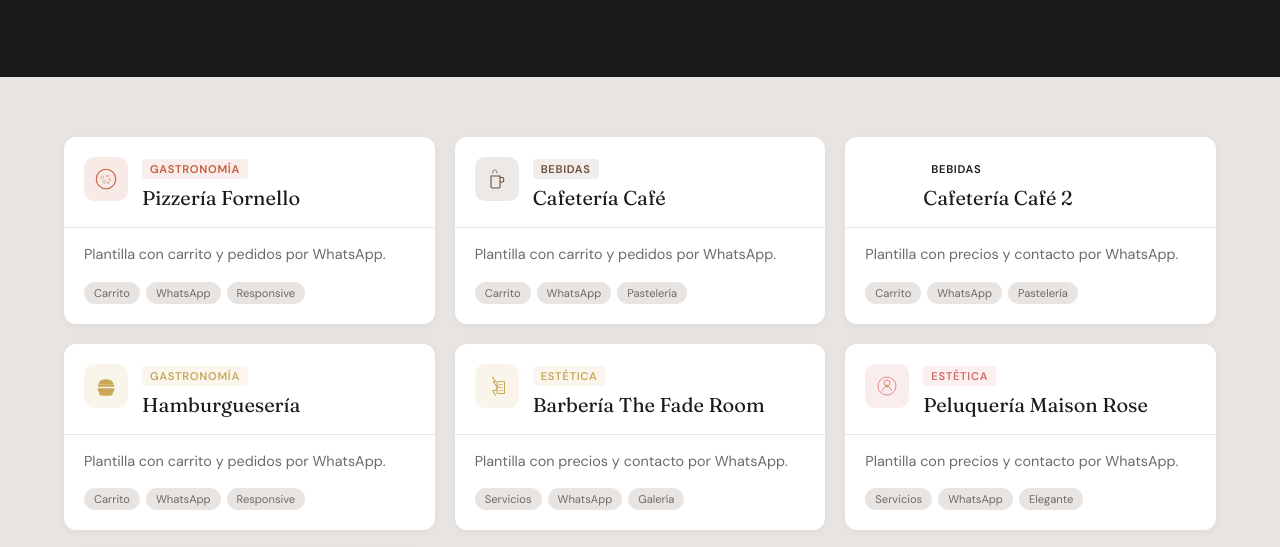
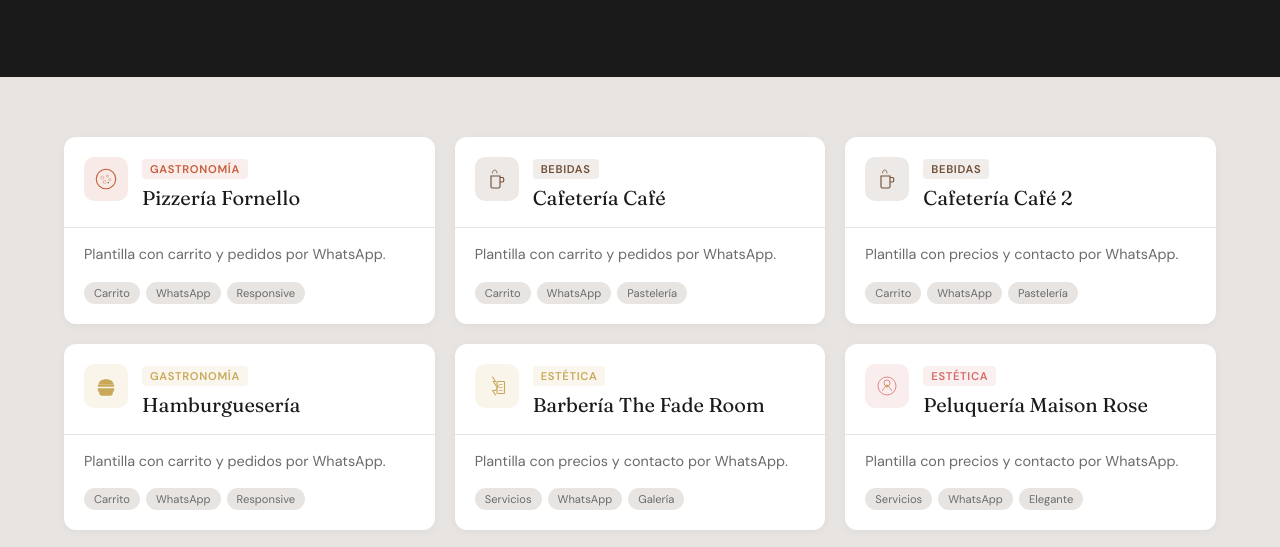
Before and after one commit to eemi1/templates_webpages, a website built with Vite: page index.html in a window 1280 px wide. Shown: the part 216-763 px from the top of the page. Built offline with nearby package versions, Linux system fonts and the light colour scheme.

Commit message:
chore: fix colors

```diff
--- a/index.html
+++ b/index.html
@@ -276,9 +276,9 @@
         </div>
       </a>
 
-      <a href="./cafeteria_2/" class="card" data-template="cafeteria_2">
+      <a href="./cafeteria_2/" class="card" data-template="cafeteria">
         <div class="card-header">
-          <div class="card-icon" data-template="cafeteria_2">
+          <div class="card-icon" data-template="cafeteria">
             <svg viewBox="0 0 64 64" fill="none" xmlns="http://www.w3.org/2000/svg" aria-hidden="true">
               <path d="M16 24h24v28a4 4 0 01-4 4H20a4 4 0 01-4-4V24z" stroke-width="3"/>
               <path d="M40 28h6a4 4 0 014 4v4a4 4 0 01-4 4h-6" stroke-width="3"/>
@@ -286,7 +286,7 @@
             </svg>
           </div>
           <div class="card-meta">
-            <span class="card-tag" data-template="cafeteria_2">Bebidas</span>
+            <span class="card-tag" data-template="cafeteria">Bebidas</span>
             <h2>Cafetería Café 2</h2>
           </div>
         </div>
```
